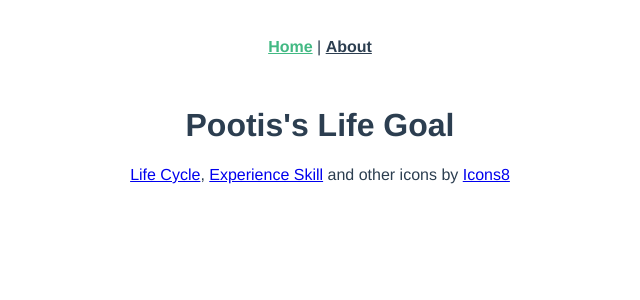
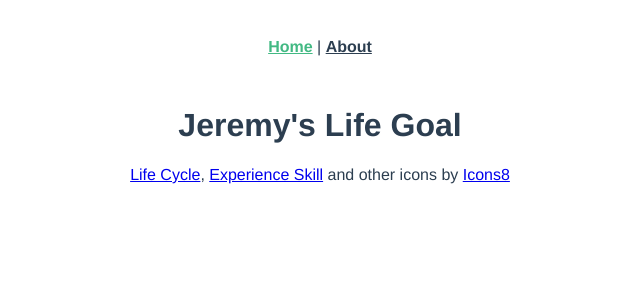
Before and after one commit to HMJBS/LifeGoalApp, a Vue app: page /#/ in a window 1280 px wide. Shown: the top 300 px of the page, without its empty margins (320-960 px from the left). Built offline with nearby package versions, Linux system fonts and the light colour scheme; no server answers.

Commit message:
change to prefer name

```diff
--- a/src/views/Home.vue
+++ b/src/views/Home.vue
@@ -1,7 +1,7 @@
 <template>
 <div class="home">
   <GoalChart
-  userName="Pootis"
+  userName="Jeremy"
   :goalsData="this.rawGoalData" />
   <a target="_blank" href="https://icons8.com/icons/set/lifecycle">Life Cycle</a>, <a target="_blank" href="https://icons8.com/icons/set/experience-skill">Experience Skill</a> and other icons by <a target="_blank" href="https://icons8.com">Icons8</a>
 
```
